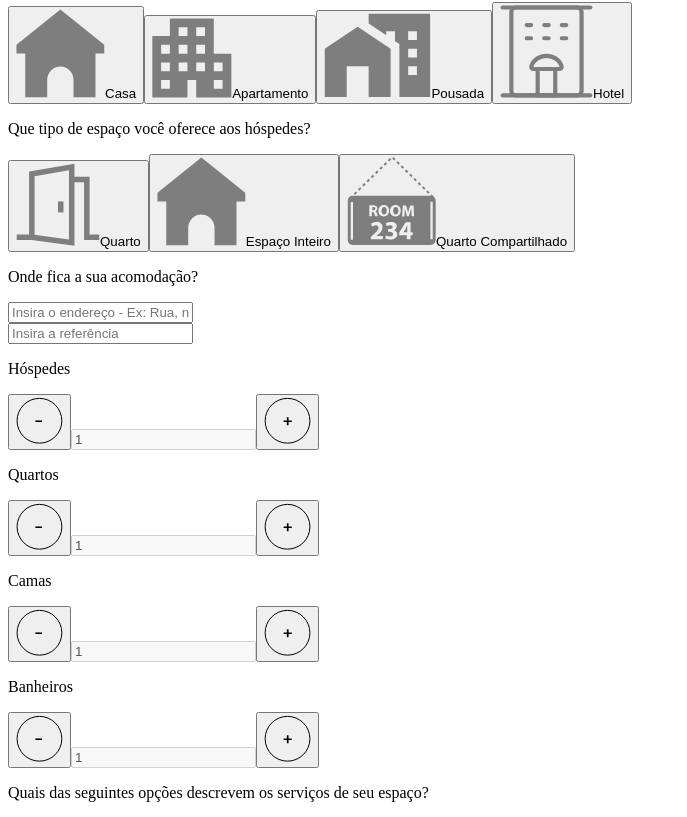
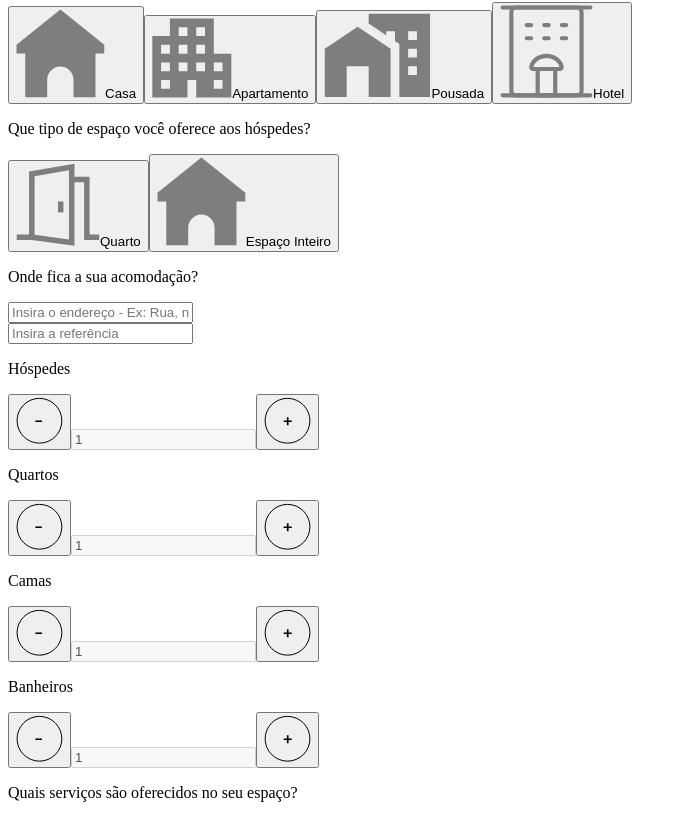
Before and after one commit to NicolasXs/AnyWhere_Front, a React (Vite) app: page /cadastrar-propriedade in a window 1280 px wide. Shown: the part 151-968 px from the top of the page, without its empty margins (0-687 px from the left). Built offline with nearby package versions, Linux system fonts and the light colour scheme; the HTML template or start-up script is replaced by a standard one.

Commit message:
fix: changing font, margin-top and text

```diff
--- a/src/components/Footer/Footer.tsx
+++ b/src/components/Footer/Footer.tsx
@@ -32,14 +32,14 @@ export default function Footer() {
         </ul>
       </div>
 
-      <div className="text-right md:w-1/4 mt-40 font-semibold font-[inter]">
+      <div className="text-right md:w-1/4 mt-40 font-medium font-[inter]">
         <button className="bg-azulLogo mb-5 text-white text-lg font-[Poppins] font-medium rounded-xl px-4 py-2 mt-2 focus:outline-none shadow-md hover:scale-105 transform transition duration-300 ease-in-out">
           Entre em Contato
         </button>
         <p>(99) 9999-9999</p>
         <p>exemplo@email.com</p>
       </div>
-      <div className="text-right justify-end md:w-full mt-48 mr-48 flex items-center">
+      <div className="text-right justify-end md:w-full mt-20 mr-48 flex items-center">
         <p className="font-medium font-[#464A5F] mr-4">
           © 2024 — Anywhere, Inc.{" "}
         </p>
--- a/src/pages/PropertyRegisterPage/PropertyRegister.tsx
+++ b/src/pages/PropertyRegisterPage/PropertyRegister.tsx
@@ -238,7 +238,6 @@ export default function PropertyRegister() {
             {[
               { img: Quarto, label: "Quarto" },
               { img: EspaçoInteiro, label: "Espaço Inteiro" },
-              { img: QuartoCompartilhado, label: "Quarto Compartilhado" },
             ].map((item, index) => (
               <button
                 key={index}
@@ -437,7 +436,7 @@ export default function PropertyRegister() {
           <div className="w-full flex-col justify-start">
             <div className={`mt-20 mb-10 text-center`}>
               <p className="text-2xl mb-10">
-                Quais das seguintes opções descrevem os serviços de seu espaço?
+                Quais serviços são oferecidos no seu espaço?
               </p>
               <div className="inline-grid grid-cols-4 justify-center items-center gap-8">
                 {[
```
